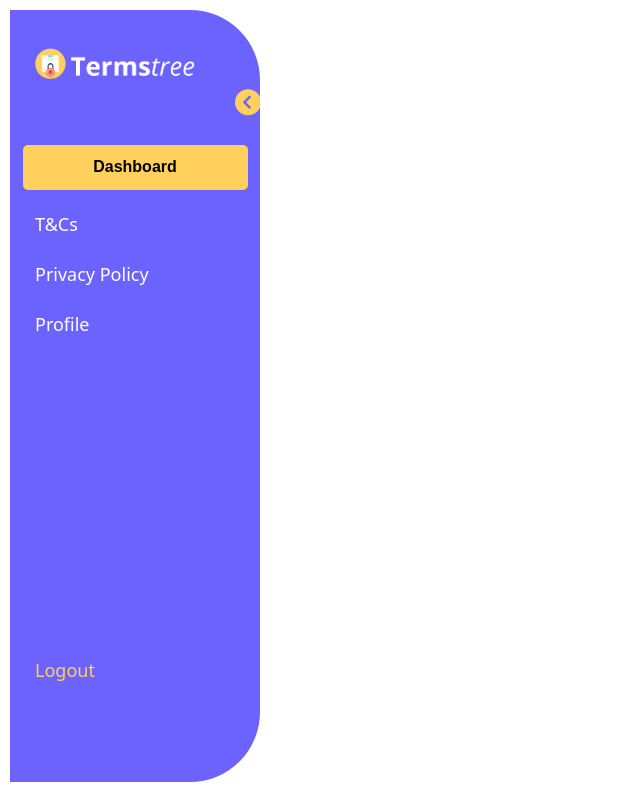
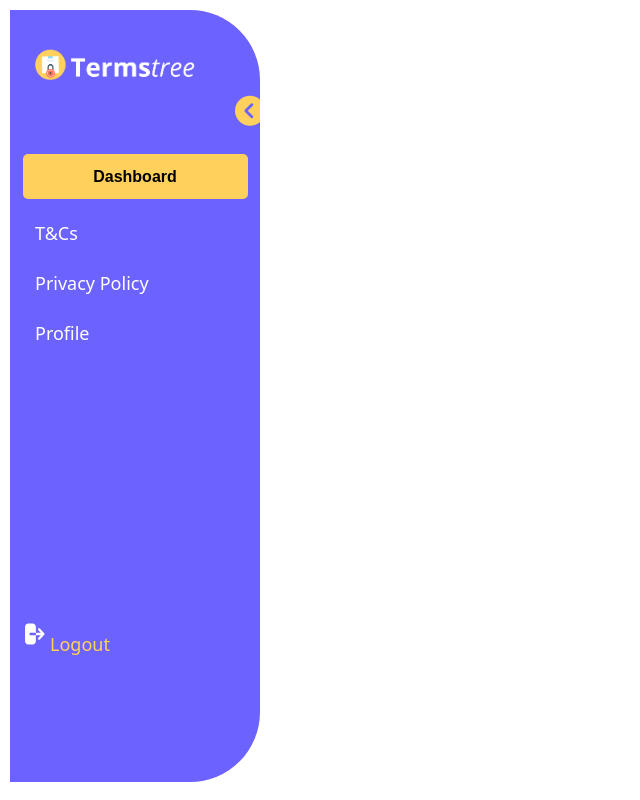
Before and after one commit to zuri-training/team_camel2.zuri, a plain HTML site: page frontend/dashboard.html in a window 1280 px wide. Shown: the whole page, without its empty margins (0-640 px from the left). Drawn offline with Linux system fonts and the light colour scheme.

Commit message:
Changes committed

```diff
--- a/frontend/CSS/dashboard.css
+++ b/frontend/CSS/dashboard.css
@@ -21,6 +21,8 @@
     height: 35px;
     margin: 0 25px;
     margin-top: 7%;
+    position: relative;
+    right: 25px;
 }
 .sidenav a{
     padding: 4px 4px 4px 25px;
@@ -30,6 +32,9 @@
     font-weight: 400;
     color: white;
     display: block;
+}
+.sidenav a:hover{
+    color: #ffd05b;
 }
 .sidenav .btn{
     background-color: #ffd05b;
@@ -46,6 +51,14 @@
 }
 .sidenav a#lgt{
     position: relative;
-    top: 25%;
+    top: 10%;
+    left: 6%;
     color: #ffd05b;
 }
+.sidenav #logt{
+    width: 20px;
+    height: 60px;
+    position: relative;
+    right: 10px;
+    top: 111px;
+}
--- a/frontend/dashboard.html
+++ b/frontend/dashboard.html
@@ -14,8 +14,8 @@
 </head>
 <body>
     <div class="sidenav">
-        <img src="images/Termstree Logo.png" alt="Termstree logo">
-        <i class="fa-solid fa-circle-chevron-left" style="font-size: 26px;color:#ffd05b;accent-color: black; position: relative;left: 90%;top: 1%;"></i>
+        <a href="index.html"><img src="images/Termstree Logo.png" alt="Termstree logo"></a>
+        <i class="fa-solid fa-circle-chevron-left" style="font-size: 30px;color:#ffd05b;fill: #000000; position: relative;left: 90%;top: 1%;"></i>
         <br><br><br>
         <button class="btn" >Dashboard</button>
         <br><br>
@@ -23,7 +23,8 @@
         <a href="Privacy policy page.html"> Privacy Policy </a><br>
         <a href="Profile.html"> Profile </a>
         <br><br><br><br><br><br><br>
-        <a id="lgt" href="Logout.html"> Logout </a>
+        <img id="logt" src="images/icon _logout_.svg">
+        <a id="lgt" href="Sign in.html"> Logout </a>
     </div>
 
 </body>
```
Also changed, not shown: frontend/Cookie policy.html (+1 -1 lines), frontend/Privacy pilicy page 3.html (+1 -1 lines).
